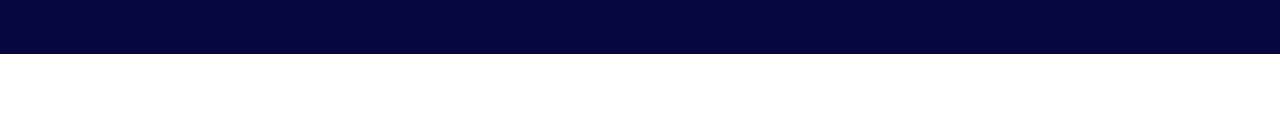
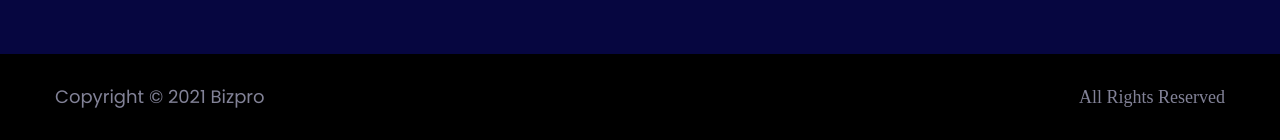
Before and after one commit to Web-Tushar/bizpro, a plain HTML site: page index.html in a window 1280 px wide. Shown: the part 4915-5055 px from the top of the page. Before the commit the page ends 4969 px from the top, so only its background shows below. Drawn offline with Linux system fonts and the light colour scheme.

Commit message:
last footer add

```diff
--- a/css/style.css
+++ b/css/style.css
@@ -730,3 +730,14 @@ ul,ol{
     column-gap: 60px;
   }
   /* ====footer part start here==== */
+
+  #footer_two{
+    background-color: #000;
+  }
+
+  .copy_right{
+    padding: 27px 0;
+    display: flex;
+    justify-content: space-between;
+
+  }
--- a/index.html
+++ b/index.html
@@ -428,6 +428,20 @@
       </footer>
       <!-- --footer end here-- -->
 
+      <section id="footer_two">
+        <div class="container">
+          <div class="copy_right">
+            <div class="main_copy_right">
+              <p>Copyright © 2021 Bizpro</p>
+            </div>
+            <div class="main_copy_right2">
+              <p>All Rights Reserved</p>
+            </div>
+          </div>
+        </div>
+
+       </section>
+
 
 </body>
 </html>
```
